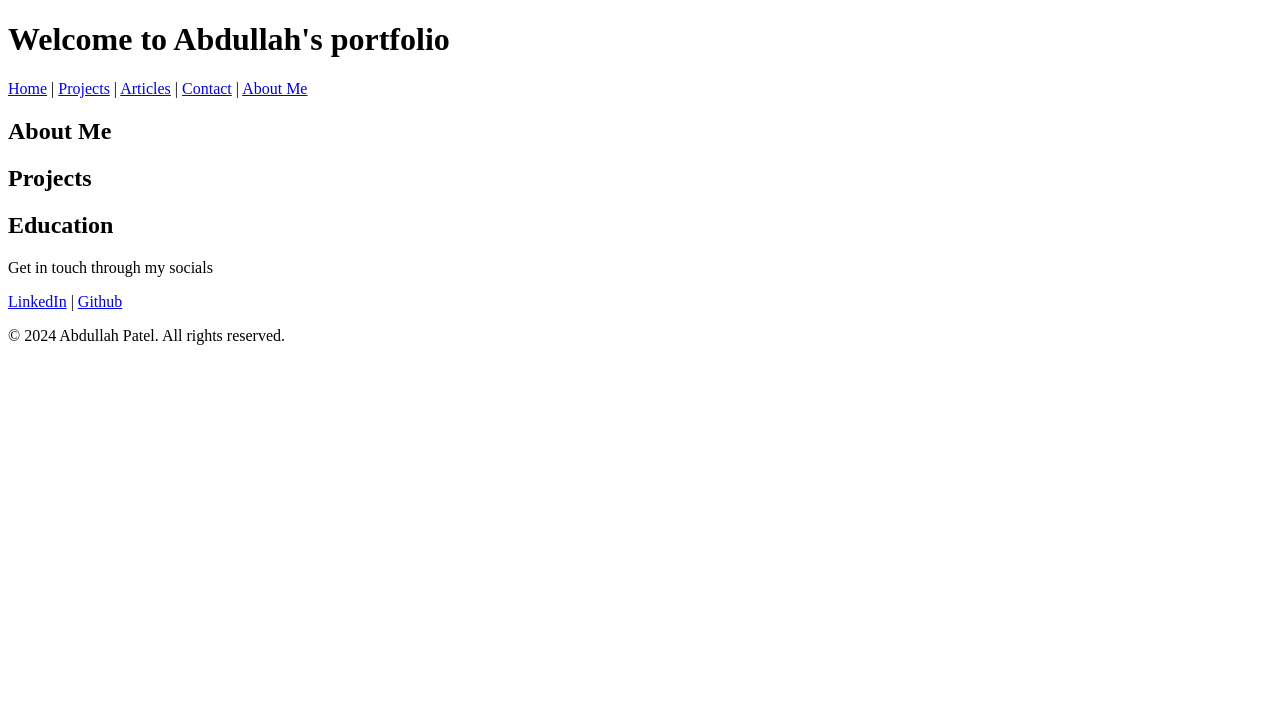
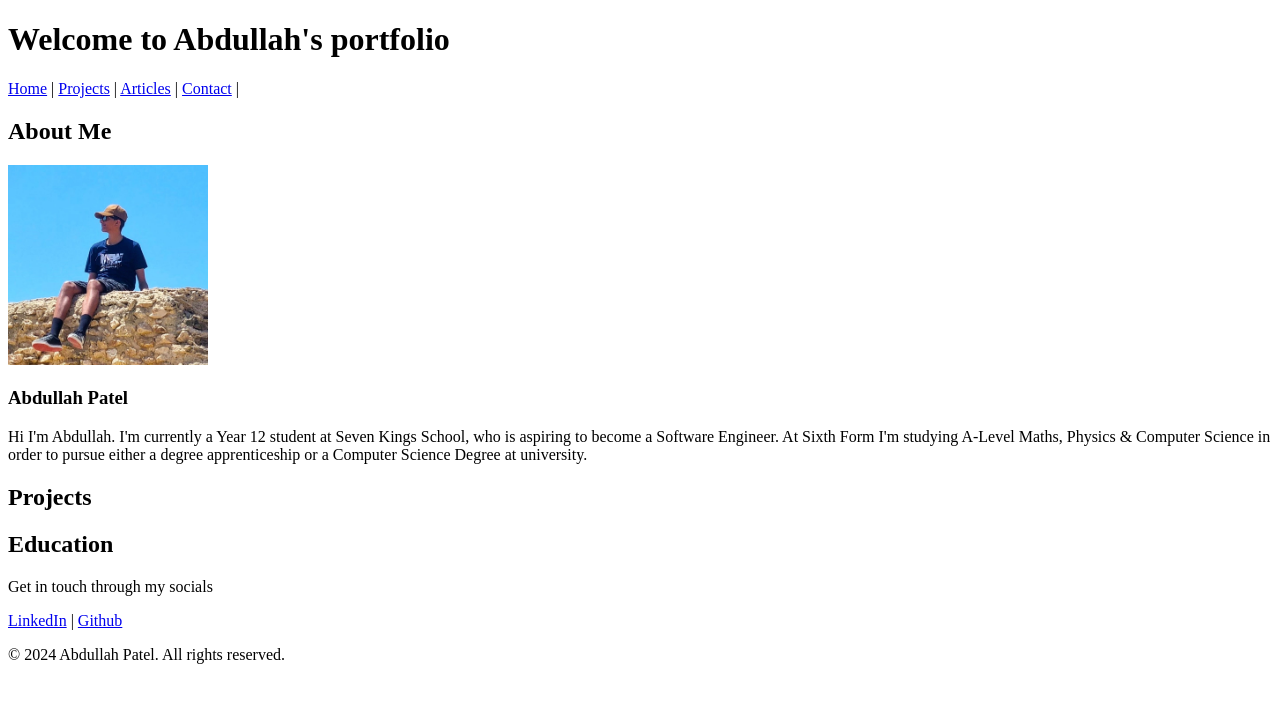
Before and after one commit to MrPatena/Basic-HTML-Website, a plain HTML site: page index.html in a window 1280 px wide. Drawn offline with Linux system fonts and the light colour scheme.

Commit message:
Added content to website

```diff
--- a/index.html
+++ b/index.html
@@ -14,13 +14,18 @@
                     <a href="projects.html">Projects</a> |
                     <a href="articles.html">Articles</a> |
                     <a href="contact.html">Contact</a> |
-                    <a href="aboutme.html">About Me</a>
                 </p>
             </nav>
         </header>
         <main>
             <section>
                 <h2>About Me</h2>
+                <article>
+                    <img src="assets/images/Profile picture.jpg" alt="Abdullah's profile" height="200" width="200">
+                    <h3>Abdullah Patel</h3>
+                    <p>Hi I'm Abdullah. I'm currently a Year 12 student at Seven Kings School, who is aspiring to become a Software Engineer.
+                        At Sixth Form I'm studying A-Level Maths, Physics & Computer Science in order to pursue either a degree apprenticeship or a Computer Science Degree at university.</p>
+                </article>
             </section>
             <section>
                 <h2>Projects</h2>
```
Also changed, not shown: articles.html (+0 -1 lines), contact.html (+0 -1 lines), projects.html (+0 -1 lines), assets/images/Profile picture.jpg (added).
